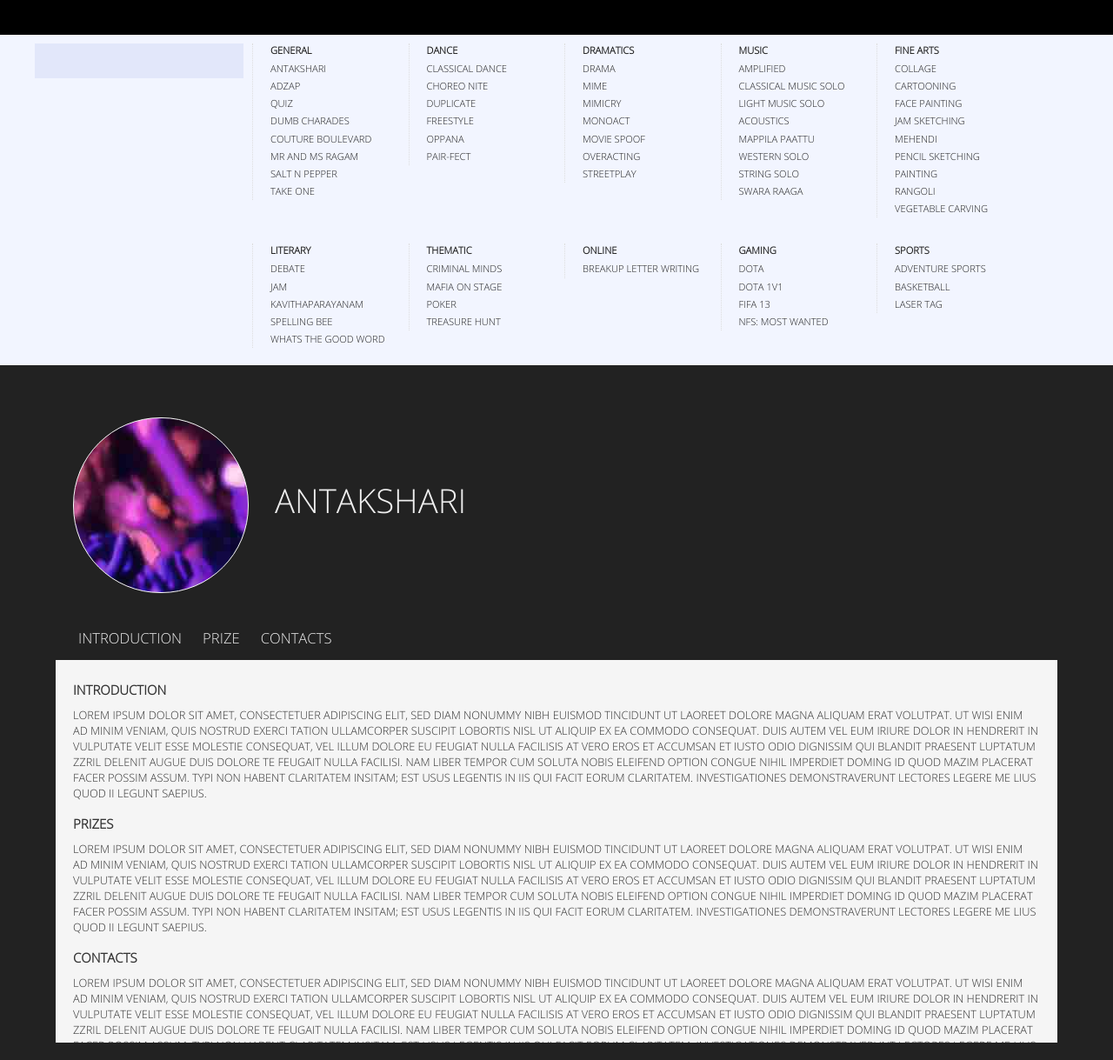
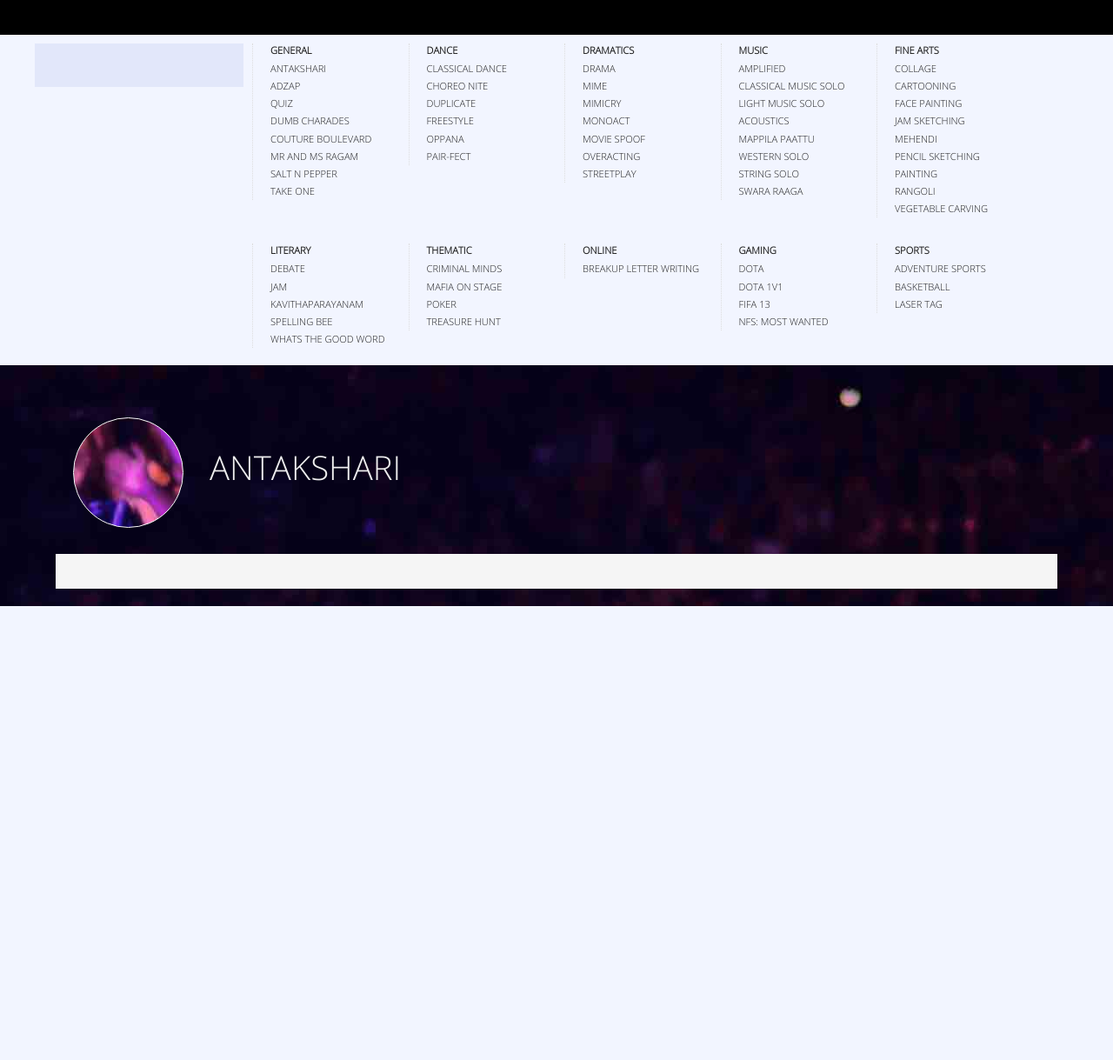
Before and after one commit to johnjoseph/ragam, a PHP site: page /ragam/events.php in a window 1280 px wide. Shown: the whole page at 87% size. After the commit the page ends 697 px from the top, so only its background shows below. Run offline with PHP 8.4, Linux system fonts and the light colour scheme; data comes from the database, SQL or seed files in the repository; data that the repository does not hold is empty.

Commit message:
design + ui

```diff
--- a/events.php
+++ b/events.php
@@ -9,7 +9,9 @@
 <body>
 <div id='menu'></div>
 <div id="elist_wrap">
-  <div id="elist_filter"></div>
+  <div id="elist_filter">
+  	<span id='elist_moveup'></span>
+  </div>
   <div id="elist">
 <?php
 	require_once('connect.php');
@@ -46,18 +48,9 @@
   </div>
   <div id="event_main">
     <ul id="edesc_sections">
-      <li class="edesc_focused"><a href="#Intro">Introduction</a></li>
-      <li><a href="#Prize">Prize</a></li>
-      <li><a href="#Contact">Contacts</a></li>
     </ul>
     <span class="clear"></span>
     <div id="event_text">
-      <h3 id="Intro">Introduction</h3>
-      <p>Lorem ipsum dolor sit amet, consectetuer adipiscing elit, sed diam nonummy nibh euismod tincidunt ut laoreet dolore magna aliquam erat volutpat. Ut wisi enim ad minim veniam, quis nostrud exerci tation ullamcorper suscipit lobortis nisl ut aliquip ex ea commodo consequat. Duis autem vel eum iriure dolor in hendrerit in vulputate velit esse molestie consequat, vel illum dolore eu feugiat nulla facilisis at vero eros et accumsan et iusto odio dignissim qui blandit praesent luptatum zzril delenit augue duis dolore te feugait nulla facilisi. Nam liber tempor cum soluta nobis eleifend option congue nihil imperdiet doming id quod mazim placerat facer possim assum. Typi non habent claritatem insitam; est usus legentis in iis qui facit eorum claritatem. Investigationes demonstraverunt lectores legere me lius quod ii legunt saepius.</p>
-      <h3 id="Prize">Prizes</h3>
-      <p>Lorem ipsum dolor sit amet, consectetuer adipiscing elit, sed diam nonummy nibh euismod tincidunt ut laoreet dolore magna aliquam erat volutpat. Ut wisi enim ad minim veniam, quis nostrud exerci tation ullamcorper suscipit lobortis nisl ut aliquip ex ea commodo consequat. Duis autem vel eum iriure dolor in hendrerit in vulputate velit esse molestie consequat, vel illum dolore eu feugiat nulla facilisis at vero eros et accumsan et iusto odio dignissim qui blandit praesent luptatum zzril delenit augue duis dolore te feugait nulla facilisi. Nam liber tempor cum soluta nobis eleifend option congue nihil imperdiet doming id quod mazim placerat facer possim assum. Typi non habent claritatem insitam; est usus legentis in iis qui facit eorum claritatem. Investigationes demonstraverunt lectores legere me lius quod ii legunt saepius.</p>
-      <h3 id="Contact">Contacts</h3>
-      <p>Lorem ipsum dolor sit amet, consectetuer adipiscing elit, sed diam nonummy nibh euismod tincidunt ut laoreet dolore magna aliquam erat volutpat. Ut wisi enim ad minim veniam, quis nostrud exerci tation ullamcorper suscipit lobortis nisl ut aliquip ex ea commodo consequat. Duis autem vel eum iriure dolor in hendrerit in vulputate velit esse molestie consequat, vel illum dolore eu feugiat nulla facilisis at vero eros et accumsan et iusto odio dignissim qui blandit praesent luptatum zzril delenit augue duis dolore te feugait nulla facilisi. Nam liber tempor cum soluta nobis eleifend option congue nihil imperdiet doming id quod mazim placerat facer possim assum. Typi non habent claritatem insitam; est usus legentis in iis qui facit eorum claritatem. Investigationes demonstraverunt lectores legere me lius quod ii legunt saepius.</p>
     </div>
   </div>
   </div>
--- a/scripts/event_script.js
+++ b/scripts/event_script.js
@@ -16,13 +16,21 @@ function sail(eventname)
 				for(var i=0;i<desc.length;i++)
 				{
 					var sec=desc[i].split('||ttl||');
-					if(i){$('#edesc_sections').append("<li><a href='#"+sec[0]+"'>"+sec[0]+"</a></li>")};
-					if(i){$('<h3/>').appendTo('#event_text').html(sec[0])};
+					if(i){$('#edesc_sections').append("<li><a href='events/"+eventname+"/#"+sec[0]+"'>"+sec[0]+"</a></li>")};
+					if(i){$('<h3/>',{'id':sec[0]}).appendTo('#event_text').html(sec[0])};
 					$('<p/>').appendTo('#event_text').html(sec[1]);
 				}
+			    $('html, body').animate({
+			        scrollTop:$('#content_wrap').offset().top
+			    },800);
 			}
 
 	});
+}
+
+function shuffle()
+{
+
 }
 
 $(document).ready(function()
@@ -32,4 +40,14 @@ $(document).ready(function()
 	{
 		sail(path[3]);
 	}
+	else if((path[2]=="events")&&(path[3]==""))
+	{
+		sail(shuffle());
+	}
+	$('#elist_moveup').click(function()
+	{
+	    $('#elist_wrap').animate({
+	        'margin-top':-$('#elist_wrap').height()
+	    },800);
+	});
 });
--- a/style/event_style.css
+++ b/style/event_style.css
@@ -24,6 +24,7 @@ body
 #menu {
   height: 40px;
   background-color: #000;
+  z-index:2;
 }
 
 #elist_wrap
@@ -32,7 +33,7 @@ body
   width: 94%;
 }
 
-#elist_filter
+#elist_filter,#elist_moveup
 {
   float: left;
   height: 40px;
@@ -41,11 +42,14 @@ body
   margin: 10px 0;
 }
 
+#elist_moveup
+{
+  clear:left;
+}
+
 #elist
 {
 	color:#484848;
-	/*border-left:1px solid #ddd;
-  /*background-color: #f2f2f2;*/
 }
 
 ul { list-style-type:none; }
@@ -93,7 +97,7 @@ ul { list-style-type:none; }
 
 #content_wrap
 {
-  background-color: #222;
+  background-image:url('../img/oat_crowd.jpg');
   color: #eee;
 }
 
@@ -110,8 +114,8 @@ ul { list-style-type:none; }
 #event_logo
 {
   display: inline-block;
-  width: 200px;
-  height: 200px;
+  width: 125px;
+  height: 125px;
   border-radius: 100px;
   border: 1px solid #f9f9f9;
   vertical-align: middle;
@@ -134,13 +138,13 @@ ul { list-style-type:none; }
 {
   float: left;
   padding: 6px;
-  margin: 4px 12px 8px 0;
+  margin: 4px 0px 8px 0;
+  border-bottom:1px solid #555;
 }
 
 #edesc_sections li:hover
 {
   border-bottom: 1px solid #eee;
-  padding-bottom: 5px;
 }
 
 #edesc_sections li a
@@ -151,7 +155,6 @@ ul { list-style-type:none; }
 
 #event_text
 {
-  height: 400px;
   background-color: #f5f5f5;
   overflow: auto;
   color: #333;
@@ -171,6 +174,7 @@ p { margin: 4px 0 16px; }
 {
   #elist_wrap { max-width: 700px; }
   #elist_filter { display:block; width: 130px; }
+  #elist_moveup { display:block; width: 130px; }
   #elist { margin-left: 140px; }
 	#elist ul	{ display:block; }
 	#elist select	{ display:none; }
@@ -180,6 +184,7 @@ p { margin: 4px 0 16px; }
 {
   #elist_wrap { max-width: 900px; }
   #elist_filter { display:block; width: 170px; }
+  #elist_moveup { display:block; width: 170px; }
   #elist { margin-left: 180px; }
 	#elist ul	{ /*width:90px;*/ padding-left: 12px; padding-right: 8px; }
 	#elist select	{ display:none; }
@@ -189,6 +194,7 @@ p { margin: 4px 0 16px; }
 {
   #elist_wrap { max-width: 1000px; }
   #elist_filter { display:block; width: 200px; }
+  #elist_moveup { display:block; width: 200px; }
   #elist { margin-left: 210px; }
 	#elist ul	{ padding-left: 16px; padding-right: 12px; width: 15%; }
 	#elist select	{ display:none; }
@@ -198,6 +204,7 @@ p { margin: 4px 0 16px; }
 {
   #elist_wrap { max-width: 1200px; }
   #elist_filter { display:block; width: 240px; }
+  #elist_moveup { display:block; width: 240px; }
   #elist { margin-left: 250px; }
 	#elist ul	{ padding-left: 20px; padding-right: 16px; }
 	#elist select	{ display:none; }
```
